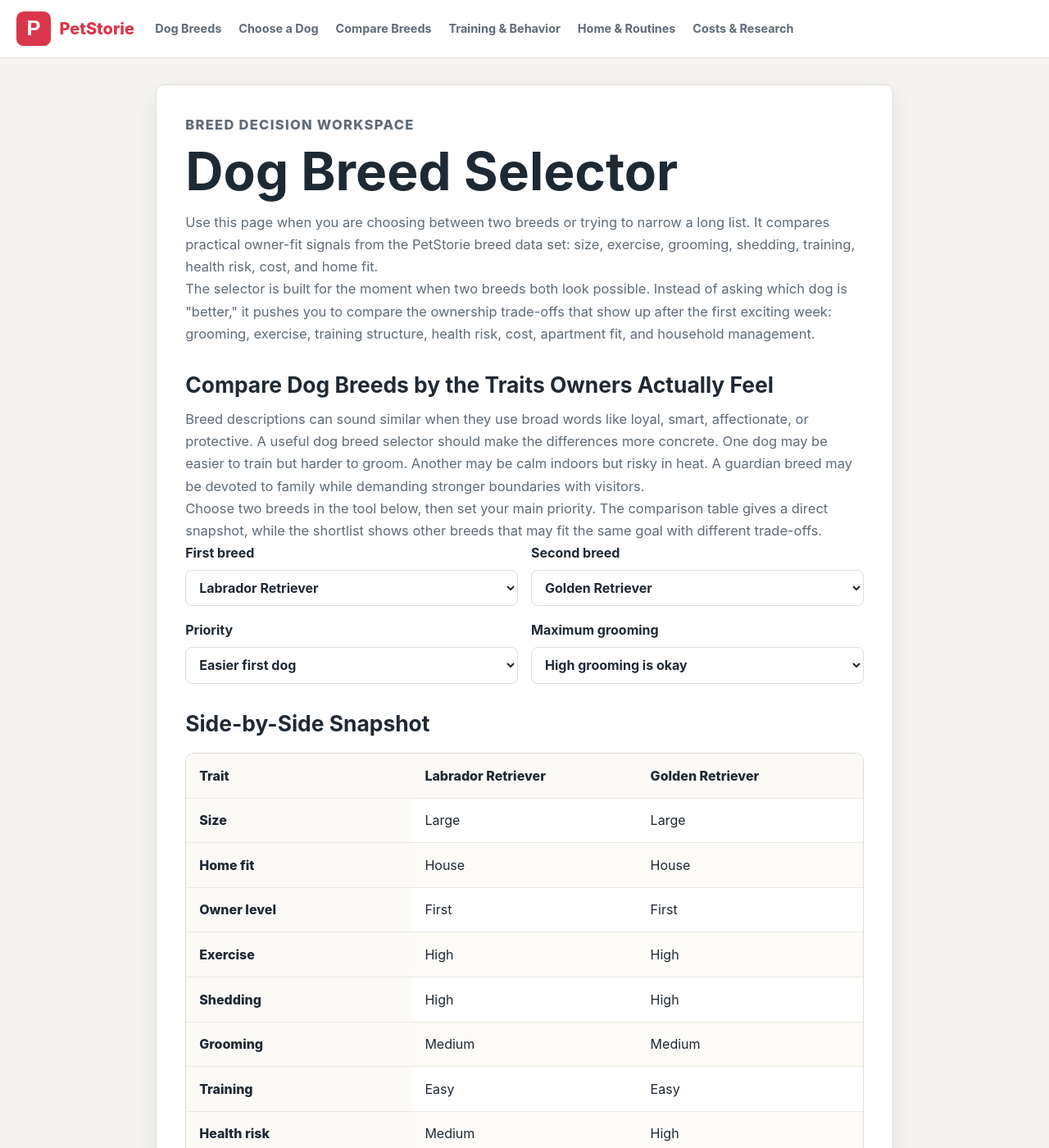
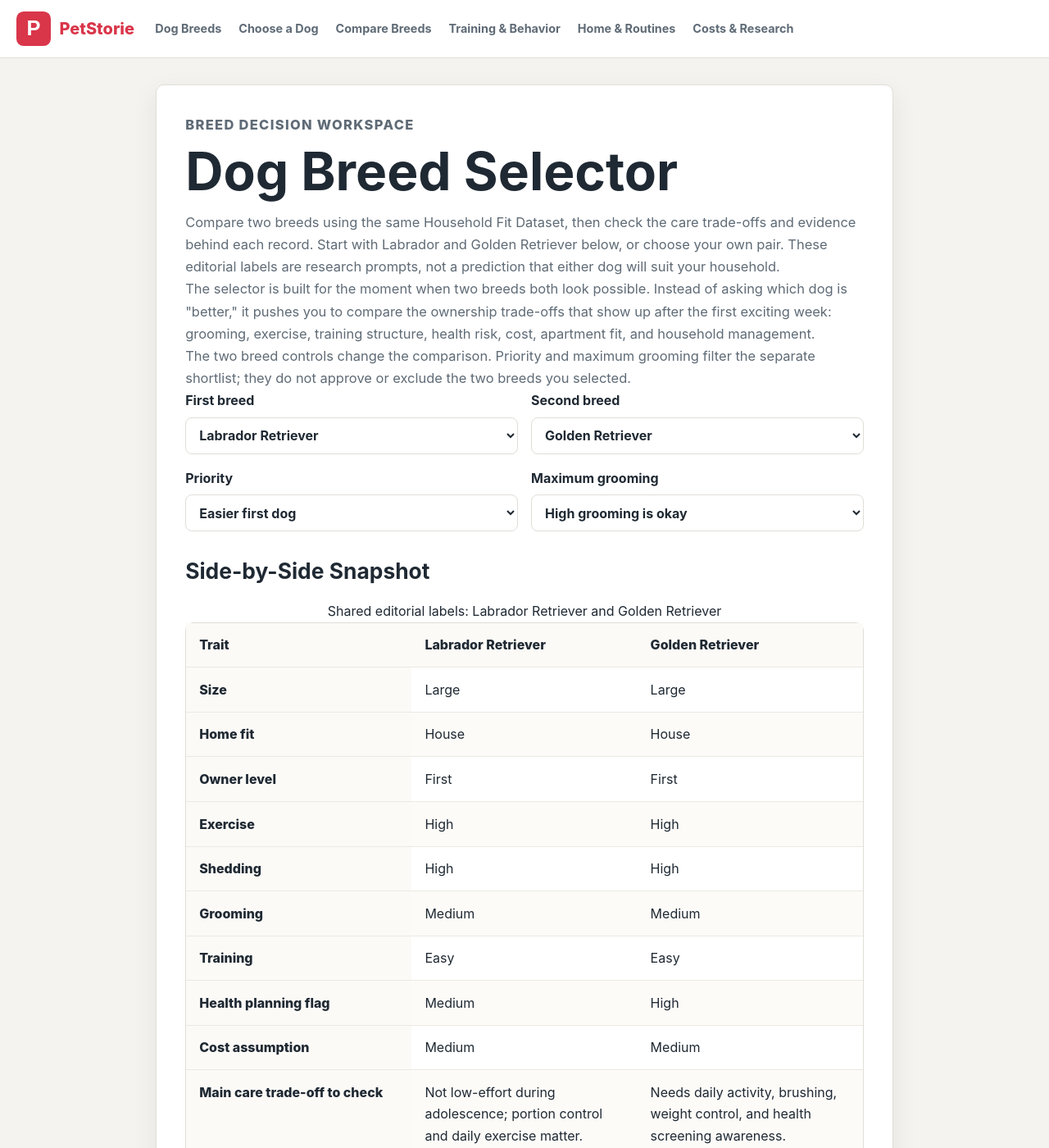
Before and after one commit to hszhaom/MingToys, a Jekyll site: the page built from pages/dog-breed-selector.html, in a window 1280 px wide and 1400 px high. Shown: the whole window at 82% size. Built offline with Jekyll 4.4.1, drawn with Linux system fonts in a browser that asks for light colours; some of the changed text lies outside the part shown.

Commit message:
Render Selector default comparison and connect field evidence

```diff
--- a/pages/data-sources.html
+++ b/pages/data-sources.html
@@ -88,8 +88,8 @@
         </tr>
         <tr>
           <th scope="row"><a href="{{ site.url }}/dog-breed-selector/">Dog Breed Selector</a></th>
-          <td>Displays two shared records and filters a shortlist by priority and grooming tolerance. The shortlist shows the first eight qualifying records in dataset order, not a best-to-worst ranking.</td>
-          <td>Compare the owner cautions and follow each guide's sources; a shared label can hide different daily care needs.</td>
+          <td>Displays two shared records, including a default Labrador/Golden comparison available without JavaScript. Priority and grooming filters affect only the separate shortlist, which shows the first eight qualifying records in dataset order, not a best-to-worst ranking.</td>
+          <td>Read each care caution and available field evidence (or its missing-evidence notice), then check the individual dog's records, weekday care plan and local quotes. A shared label can hide different daily care needs.</td>
         </tr>
         <tr>
           <th scope="row"><a href="{{ site.url }}/dog-cost-calculator/">Dog Cost Calculator</a></th>
--- a/pages/dog-breed-selector.html
+++ b/pages/dog-breed-selector.html
@@ -38,8 +38,9 @@
     <p class="eyebrow">Breed decision workspace</p>
     <h1>Dog Breed Selector</h1>
     <p>
-      Use this page when you are choosing between two breeds or trying to narrow a long list. It compares practical owner-fit
-      signals from the PetStorie breed data set: size, exercise, grooming, shedding, training, health risk, cost, and home fit.
+      Compare two breeds using the same Household Fit Dataset, then check the care trade-offs and evidence behind each record.
+      Start with Labrador and Golden Retriever below, or choose your own pair. These editorial labels are research prompts,
+      not a prediction that either dog will suit your household.
     </p>
     <p>
       The selector is built for the moment when two breeds both look possible. Instead of asking which dog is "better," it pushes
@@ -47,15 +48,9 @@
       health risk, cost, apartment fit, and household management.
     </p>
 
-    <h2>Compare Dog Breeds by the Traits Owners Actually Feel</h2>
     <p>
-      Breed descriptions can sound similar when they use broad words like loyal, smart, affectionate, or protective. A useful dog
-      breed selector should make the differences more concrete. One dog may be easier to train but harder to groom. Another may be
-      calm indoors but risky in heat. A guardian breed may be devoted to family while demanding stronger boundaries with visitors.
-    </p>
-    <p>
-      Choose two breeds in the tool below, then set your main priority. The comparison table gives a direct snapshot, while the
-      shortlist shows other breeds that may fit the same goal with different trade-offs.
+      The two breed controls change the comparison. Priority and maximum grooming filter the separate shortlist;
+      they do not approve or exclude the two breeds you selected.
     </p>
 
     <form class="calculator-form" id="breed-selector-form">
@@ -101,19 +96,60 @@
         </label>
       </div>
     </form>
+    <noscript><p>JavaScript is off. The table stays on Labrador Retriever and Golden Retriever; changing these controls will not update it. Use the guide links below for other research.</p></noscript>
 
     <section class="selector-output" aria-live="polite">
       <h2>Side-by-Side Snapshot</h2>
-      <div id="selector-comparison"></div>
+      <div id="selector-comparison">
+        {% assign default_keys = "labrador-retriever,golden-retriever" | split: "," %}
+        {% assign traits = "Size:size,Home fit:home,Owner level:experience,Exercise:exercise,Shedding:shedding,Grooming:grooming,Training:training,Health planning flag:health_risk,Cost assumption:cost_level" | split: "," %}
+        <table class="selector-compare-table" style="table-layout: fixed;">
+          <caption>Shared editorial labels: Labrador Retriever and Golden Retriever</caption>
+          <thead><tr><th scope="col">Trait</th><th scope="col">Labrador Retriever</th><th scope="col">Golden Retriever</th></tr></thead>
+          <tbody>
+            {% for trait in traits %}{% assign field = trait | split: ":" %}{% assign field_key = field[1] %}
+            <tr><th scope="row">{{ field[0] }}</th>
+              {% for key in default_keys %}{% assign breed = site.data.breeds | where: "key", key | first %}
+              <td>{{ breed[field_key] | replace: "-", " " | capitalize | escape }}</td>
+              {% endfor %}
+            </tr>
+            {% endfor %}
+            <tr><th scope="row">Main care trade-off to check</th>
+              {% for key in default_keys %}{% assign breed = site.data.breeds | where: "key", key | first %}
+              <td>{{ breed.caution | escape }}</td>
+              {% endfor %}
+            </tr>
+            <tr><th scope="row">Evidence and next step</th>
+              {% for key in default_keys %}{% assign breed = site.data.breeds | where: "key", key | first %}
+              <td>
+                {% if breed.evidence %}<a href="{{ site.url }}/data-sources/#evidence-{{ breed.key }}">Read field evidence for {{ breed.name }}</a>
+                {% else %}Field evidence has not yet been recorded for this breed.{% endif %}
+                <p><a href="{{ site.url }}{{ breed.url }}">Read the {{ breed.name }} guide</a>, then ask about the individual dog's routine, behavior and health records.</p>
+              </td>
+              {% endfor %}
+            </tr>
+          </tbody>
+        </table>
+      </div>
       <h2>Priority Shortlist</h2>
-      <div id="selector-shortlist" class="result-grid"></div>
+      <div id="selector-shortlist" class="result-grid"><p>The interactive shortlist needs JavaScript. You can still read the default comparison above or browse the <a href="{{ site.url }}/dog-breeds/">breed directory</a>.</p></div>
     </section>
 
     <p class="method-note">
+      Health flags are not disease probabilities; cost labels are unvalidated planning assumptions.
+      The labels and tool methods are <strong>not professionally reviewed</strong>.
       The shortlist shows up to eight qualifying breeds in dataset order. Read
       <a href="{{ site.url }}/data-sources/#household-fit-data">where the comparison labels come from and what has been reviewed</a>
       before choosing between them.
     </p>
+
+    <h2>Before Choosing Either Dog</h2>
+    <ol class="guide-list">
+      <li><strong>Test the least flexible part of your week.</strong> Read each care caution and write down who will cover it on a busy workday. Use the <a href="{{ site.url }}/dog-breed-finder/">Finder's care-plan checks</a> if cooling, weekday cover or veterinary access is still unresolved.</li>
+      <li><strong>Turn labels into questions.</strong> Open the available field evidence, note its date and scope, then ask a rescue or breeder for the individual dog's routine and observed behavior. Discuss health records and concerns with a licensed veterinarian.</li>
+      <li><strong>Price both plans.</strong> Select each breed in the <a href="{{ site.url }}/dog-cost-calculator/">cost calculator</a> and replace its assumptions with local quotes. If either care plan depends on help or money you cannot arrange, pause that choice.</li>
+    </ol>
+    <p>For the starting pair, the <a href="{{ site.url }}/labrador-vs-golden-retriever/">Labrador vs Golden Retriever guide</a> adds context to the shared labels.</p>
 
     <h2>Use This With the Deeper Tools</h2>
     <p>
@@ -220,7 +257,7 @@
   function byKey(key) {
     return breeds.find(function (breed) {
       return breed.key === key;
-    }) || breeds[0];
+    });
   }
 
   function label(value) {
@@ -241,19 +278,32 @@
   function row(labelText, aValue, bValue) {
     return [
       "<tr>",
-      "<th>" + escapeHtml(labelText) + "</th>",
+      '<th scope="row">' + escapeHtml(labelText) + "</th>",
       "<td>" + escapeHtml(label(aValue)) + "</td>",
       "<td>" + escapeHtml(label(bValue)) + "</td>",
       "</tr>"
     ].join("");
   }
 
+  function evidenceStep(breed) {
+    return (breed.hasEvidence
+      ? '<a href="{{ site.url }}/data-sources/#evidence-' + escapeHtml(breed.key) + '">Read field evidence for ' + escapeHtml(breed.name) + '</a>'
+      : 'Field evidence has not yet been recorded for this breed.') +
+      '<p><a href="' + escapeHtml(breed.url) + '">Read the ' + escapeHtml(breed.name) + ' guide</a>, then ask about the individual dog\'s routine, behavior and health records.</p>';
+  }
+
   function renderComparison() {
     var breedA = byKey(document.getElementById("breed-a").value);
     var breedB = byKey(document.getElementById("breed-b").value);
+    if (!breedA || !breedB) {
+      document.getElementById("selector-comparison").innerHTML = '<p>Choose two available breeds to compare. If no options appear, use the breed directory linked below.</p>';
+      return;
+    }
     document.getElementById("selector-comparison").innerHTML = [
-      '<table class="selector-compare-table">',
-      "<thead><tr><th>Trait</th><th>" + escapeHtml(breedA.name) + "</th><th>" + escapeHtml(breedB.name) + "</th></tr></thead>",
+      breedA.key === breedB.key ? '<p>You selected the same breed twice. Choose a different second breed to compare trade-offs.</p>' : '',
+      '<table class="selector-compare-table" style="table-layout: fixed;">',
+      '<caption>Shared editorial labels: ' + escapeHtml(breedA.name) + ' and ' + escapeHtml(breedB.name) + '</caption>',
+      '<thead><tr><th scope="col">Trait</th><th scope="col">' + escapeHtml(breedA.name) + '</th><th scope="col">' + escapeHtml(breedB.name) + '</th></tr></thead>',
       "<tbody>",
       row("Size", breedA.size, breedB.size),
       row("Home fit", breedA.home, breedB.home),
@@ -262,10 +312,10 @@
       row("Shedding", breedA.shedding, breedB.shedding),
       row("Grooming", breedA.grooming, breedB.grooming),
       row("Training", breedA.training, breedB.training),
-      row("Health risk", breedA.healthRisk, breedB.healthRisk),
-      row("Cost level", breedA.costLevel, breedB.costLevel),
-      "<tr><th>Owner caution</th><td>" + escapeHtml(breedA.caution) + "</td><td>" + escapeHtml(breedB.caution) + "</td></tr>",
-      "<tr><th>Guide</th><td><a href=\"" + escapeHtml(breedA.url) + "\">Read guide</a></td><td><a href=\"" + escapeHtml(breedB.url) + "\">Read guide</a></td></tr>",
+      row("Health planning flag", breedA.healthRisk, breedB.healthRisk),
+      row("Cost assumption", breedA.costLevel, breedB.costLevel),
+      '<tr><th scope="row">Main care trade-off to check</th><td>' + escapeHtml(breedA.caution) + '</td><td>' + escapeHtml(breedB.caution) + '</td></tr>',
+      '<tr><th scope="row">Evidence and next step</th><td>' + evidenceStep(breedA) + '</td><td>' + evidenceStep(breedB) + '</td></tr>',
       "</tbody></table>"
     ].join("");
   }
```
Also changed, not shown: other parts of pages/data-sources.html (+1 -1 lines), other parts of pages/dog-breed-selector.html (+3 -2 lines), scripts/check-breed-selector.js (added, +72 -0 lines), 1 other file.
